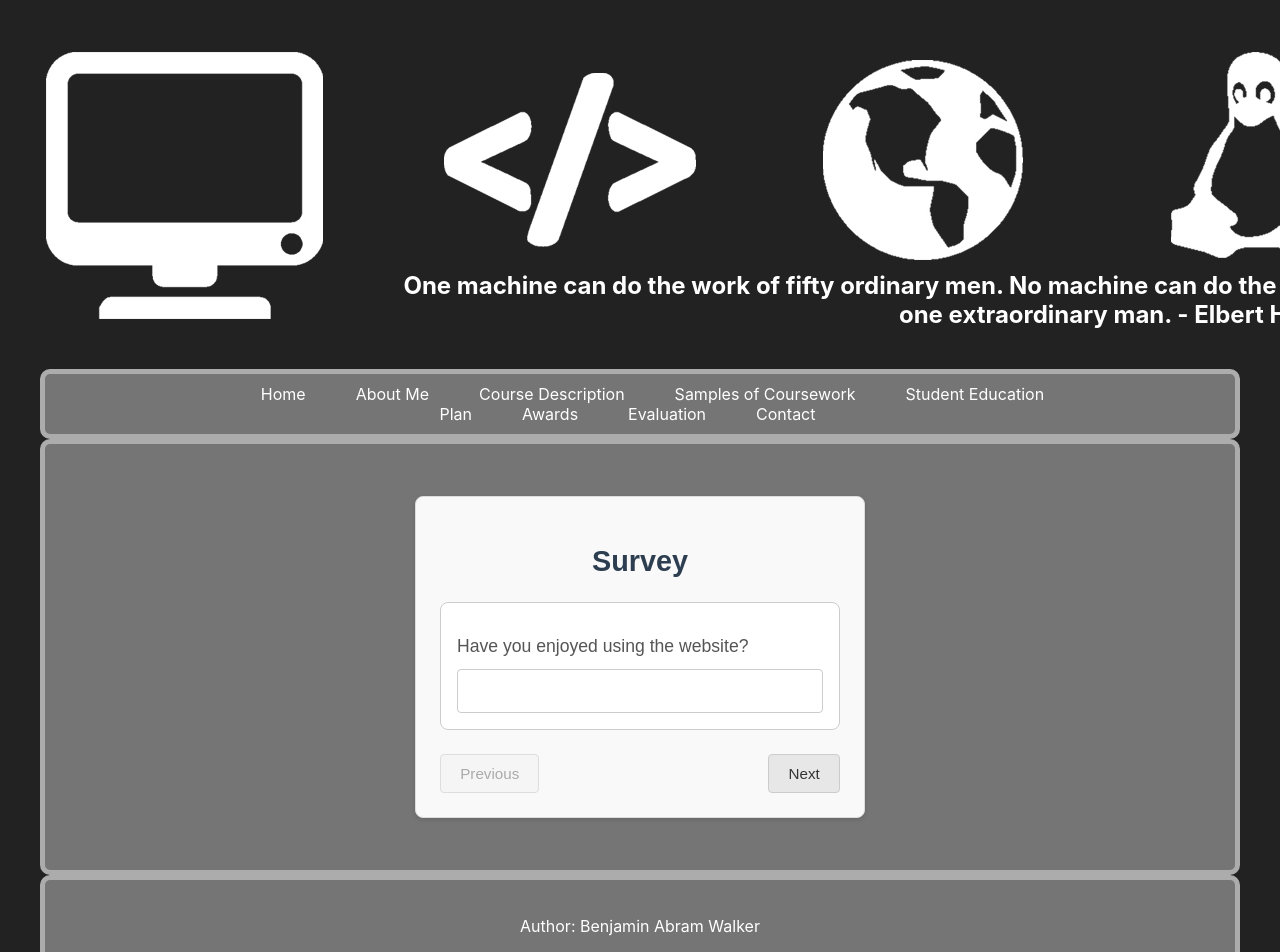
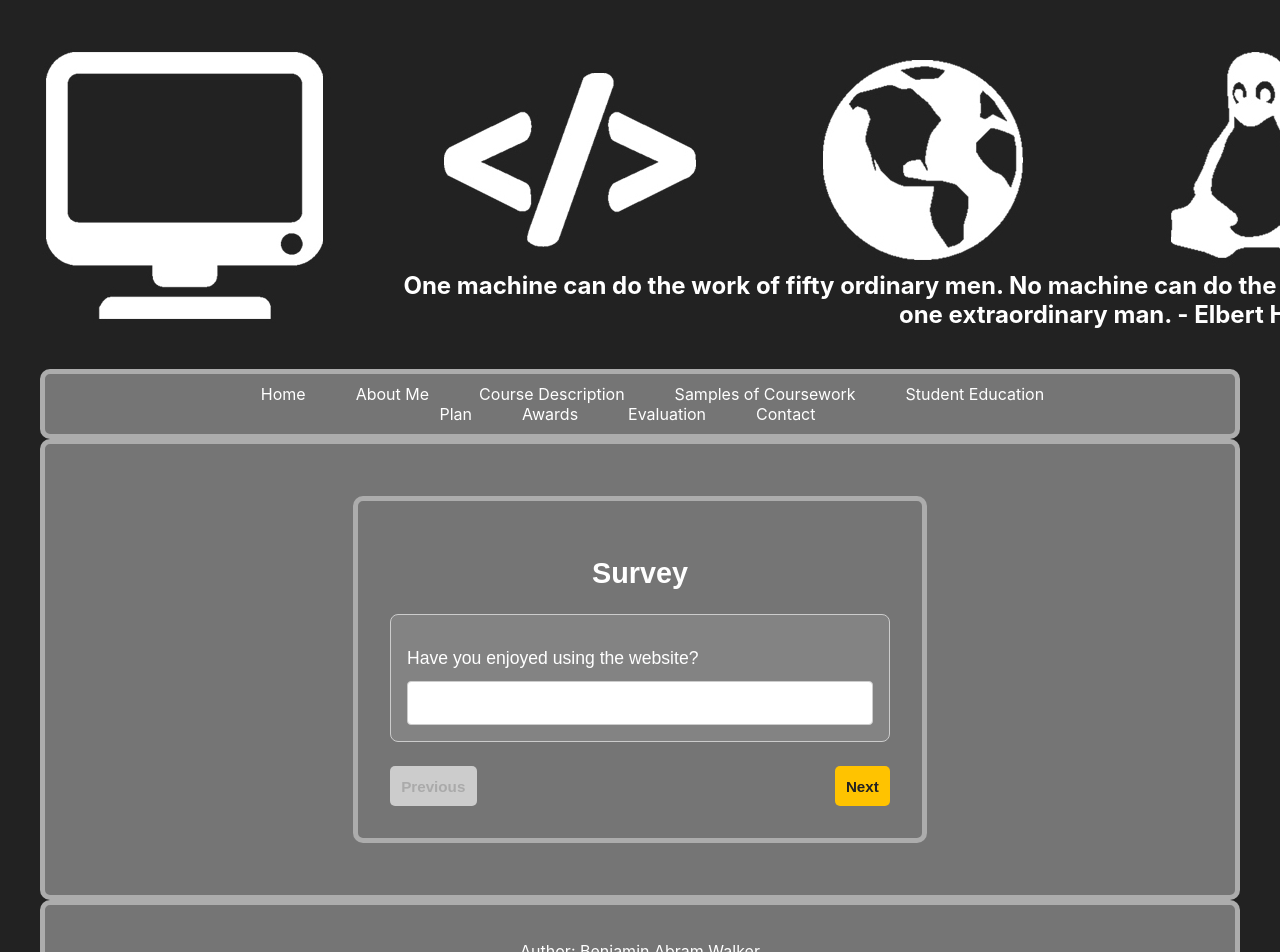
Before and after one commit to awalk014/portfolio-site, a React (Create React App) app: page /evaluation in a window 1280 px wide. Shown: the top 952 px of the page. Built offline with nearby package versions, Linux system fonts and the light colour scheme.

Commit message:
Added some text to the home page

```diff
--- a/src/App.css
+++ b/src/App.css
@@ -119,10 +119,14 @@ header {
 }
 
 .right_side img {
-  max-width: 100%;
-  height: auto;
-  display: block;
-  margin: 0 auto;
+  display: block; /* Prevents extra space below the image */
+  max-width: 50%; /* Make image responsive within its container */
+  height: 50%;
+  padding: 15px; /* Space between image and border (matting) */
+  background-color: #f0f0f0; /* Color of the matting */
+  border: 10px solid #6b4f34; /* Outer frame border (adjust color/style) */
+  box-shadow: 3px 3px 8px rgba(0, 0, 0, 0.3); /* Optional shadow for depth */
+  box-sizing: border-box; /* Include padding and border in the element's total width and height */
 }
 
 main::after {
@@ -136,7 +140,17 @@ main::after {
   text-align: center;
 }
 
-.main_home {
+.main_home h1 {
+  text-align: center;
+  font-size: 48px;
+}
+
+.main_home p {
+  text-align: center;
+  font-size: 18px;
+}
+
+.main_home h2 {
   text-align: center;
   font-size: 36px;
 }
--- a/src/Survey.css
+++ b/src/Survey.css
@@ -1,21 +1,23 @@
 /* c:\Users\abram\Documents\ReactProjects\portfolio-site\src\Survey.css */
 
 .survey-container {
-  width: 400px; /* Max width, adjust as needed */
-  max-width: 90%; /* Make it responsive */
-  margin: 2rem auto; /* Add top/bottom margin */
-  padding: 1.5rem;
-  border: 1px solid #ddd; /* Add a subtle border */
-  border-radius: 8px;
-  background-color: #f9f9f9; /* Light background for the container */
-  box-shadow: 0 2px 5px rgba(0,0,0,0.1); /* Add subtle shadow */
-  color: #333; /* Default text color for the container */
+  /* Match main/footer background from App.css & contact-form */
+  background: #757575;
+  padding: 2rem; /* Match contact-form padding */
+  /* Match main/footer border style/color from App.css & contact-form */
+  border: 5px solid #acacac;
+  /* Match main/footer border-radius from App.css & contact-form */
+  border-radius: 10px;
+  width: 100%;
+  max-width: 500px; /* Adjusted max-width, can be same as contact form (450px) if preferred */
+  margin: 2rem auto; /* Keep vertical margin, center horizontally */
+  /* Default text color inside the form */
+  color: white;
 }
 
 .survey-title {
   font-size: 1.8rem; /* Slightly larger */
   font-weight: bold;
-  color: #2c3e50; /* Darker color for title */
   text-align: center;
   margin-bottom: 1.5rem; /* Add space below title */
 }
@@ -24,14 +26,14 @@
   border: 1px solid #ccc;
   padding: 1rem;
   border-radius: 8px;
-  margin-top: 1rem;
-  background-color: #fff; /* White background for question area */
+  margin-bottom: 1.5rem; /* Space below question area */
+  background-color: rgba(255, 255, 255, 0.1); /* Slightly lighter background for contrast */
 }
 
 .survey-question-text {
   margin-bottom: 0.75rem; /* Slightly more space */
   font-size: 1.1rem; /* Make question text slightly larger */
-  color: #555; /* Slightly lighter text color */
+  /* Color inherits from .survey-container (white) */
 }
 
 .survey-input {
@@ -41,6 +43,8 @@
   border: 1px solid #ccc;
   box-sizing: border-box; /* Important for width: 100% + padding */
   font-size: 1rem;
+  background-color: white; /* Match contact form input background */
+  color: black; /* Match contact form input text color */
 }
 
 .survey-navigation {
@@ -52,23 +56,27 @@
 /* Basic button styling for consistency */
 .survey-navigation button,
 .survey-dialog-content button {
-  padding: 0.6rem 1.2rem;
+  padding: 0.7rem; /* Match contact form button padding */
   font-size: 0.95rem;
-  border-radius: 4px;
-  border: 1px solid #ccc;
-  background-color: #e7e7e7;
-  color: #333;
+  /* Match contact form button border-radius */
+  border-radius: 5px;
+  border: none; /* Remove default border */
+  /* Match contact form button background */
+  background-color: #FFC300;
+  /* Match contact form button text color */
+  color: #222222;
+  font-weight: bold; /* Match contact form button font weight */
   cursor: pointer;
   transition: background-color 0.2s ease;
 }
 
 .survey-navigation button:hover,
 .survey-dialog-content button:hover {
-  background-color: #dcdcdc;
+  background-color: #e6b000; /* Match contact form button hover */
 }
 
 .survey-navigation button:disabled {
-  background-color: #f5f5f5;
+  background-color: #cccccc; /* Adjust disabled background */
   color: #aaa;
   cursor: not-allowed;
   border-color: #ddd;
@@ -89,18 +97,22 @@
 }
 
 .survey-dialog-content {
-  background-color: white;
-  padding: 2.5rem; /* More padding */
-  border-radius: 8px;
+  /* Match main form styles */
+  background: #757575;
+  padding: 2rem;
+  border: 5px solid #acacac;
+  border-radius: 10px;
   text-align: center;
   box-shadow: 0 4px 15px rgba(0,0,0,0.2);
-  color: #333;
+  color: white; /* Match main form text color */
   min-width: 250px; /* Minimum width */
+  max-width: 450px; /* Consistent max width */
 }
 
 .survey-dialog-content p {
     margin-bottom: 1.5rem; /* Space between text and button */
     font-size: 1.1rem;
+    /* Color inherits from .survey-dialog-content (white) */
 }
 
 /* Specific style for close button if needed, otherwise handled by general button style */
--- a/src/pages/Home.js
+++ b/src/pages/Home.js
@@ -17,6 +17,11 @@ function Home() {
             <p>This is the landing page for my educational portfolio.</p>
             <p>Use the links above to navigate the site.</p>
             <p>Please enjoy your stay.</p>
+
+            <h2>About this site</h2>
+            <p>This site is constructed using React.js and is deployed live on Vercel.</p>
+            <p>Feel free to inspect the source with your browser!</p>
+            <p>Notice that the inner workings are not the same as a static HTML site.</p>
         </main>
     );
 }
```
